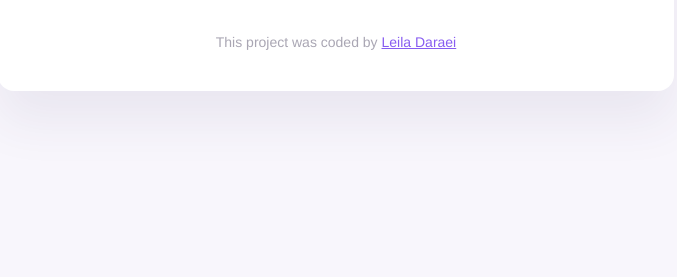
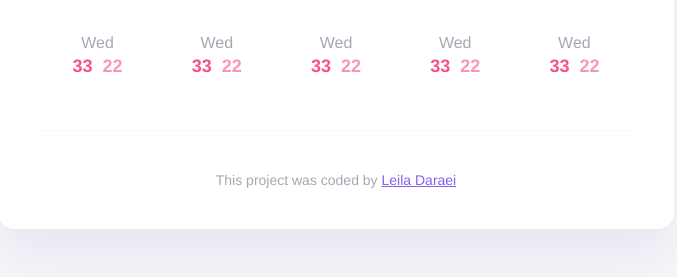
Before and after one commit to LeilaDaraei/vanilla-weather-app, a plain HTML site: page index.html in a window 1280 px wide. Shown: the part 471-748 px from the top of the page, without its empty margins (304-981 px from the left). Drawn offline with nearby package versions, Linux system fonts and the light colour scheme.

Commit message:
added the forecast table

```diff
--- a/index.html
+++ b/index.html
@@ -57,6 +57,43 @@
             </div>
           </div>
         </div>
+        <div class="forecast row">
+          <div class="col">
+            <div class="day">Wed</div>
+            <div class="icon"></div>
+            <div class="dayTemp">
+              <span class="max">33</span><span class="min">22</span>
+            </div>
+          </div>
+          <div class="col">
+            <div class="day">Wed</div>
+            <div class="icon"></div>
+            <div class="dayTemp">
+              <span class="max">33</span><span class="min">22</span>
+            </div>
+          </div>
+          <div class="col">
+            <div class="day">Wed</div>
+            <div class="icon"></div>
+            <div class="dayTemp">
+              <span class="max">33</span><span class="min">22</span>
+            </div>
+          </div>
+          <div class="col">
+            <div class="day">Wed</div>
+            <div class="icon"></div>
+            <div class="dayTemp">
+              <span class="max">33</span><span class="min">22</span>
+            </div>
+          </div>
+          <div class="col">
+            <div class="day">Wed</div>
+            <div class="icon"></div>
+            <div class="dayTemp">
+              <span class="max">33</span><span class="min">22</span>
+            </div>
+          </div>
+        </div>
         <footer>
           This project was coded by
           <a href="https://github.com/LeilaDaraei" target="_blank"
--- a/style.css
+++ b/style.css
@@ -79,6 +79,34 @@ li {
   position: relative;
   top: -34px;
 }
+.forecast {
+  border-bottom: 1px solid #f9f7fe;
+  margin: 40px 0;
+  padding-bottom: 50px;
+  text-align: center;
+}
+.col {
+  color: #878787;
+  font-family: Cerebri-Sans, Helvetica, Arial, sans-serif;
+}
+.day {
+  color: rgba(39, 33, 66, 0.4);
+  font-size: 16px;
+  line-height: 20px;
+  text-align: center;
+}
+.dayTemp {
+  color: #f65282;
+  font-size: 18px;
+  font-style: normal;
+  font-weight: 700;
+  line-height: 1.5;
+}
+.min {
+  margin-left: 10px;
+  opacity: 0.6;
+}
+
 footer {
   color: rgba(39, 33, 66, 0.4);
   font-size: 14px;
```
